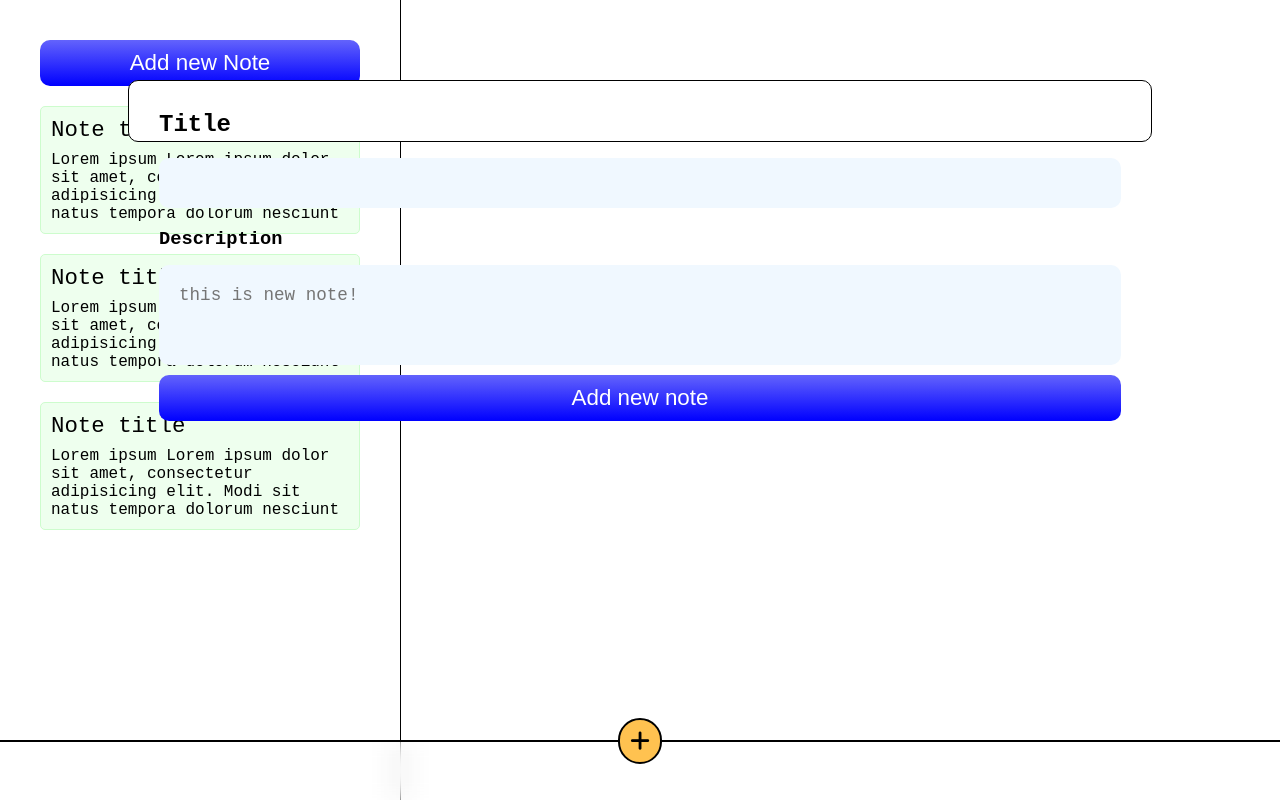
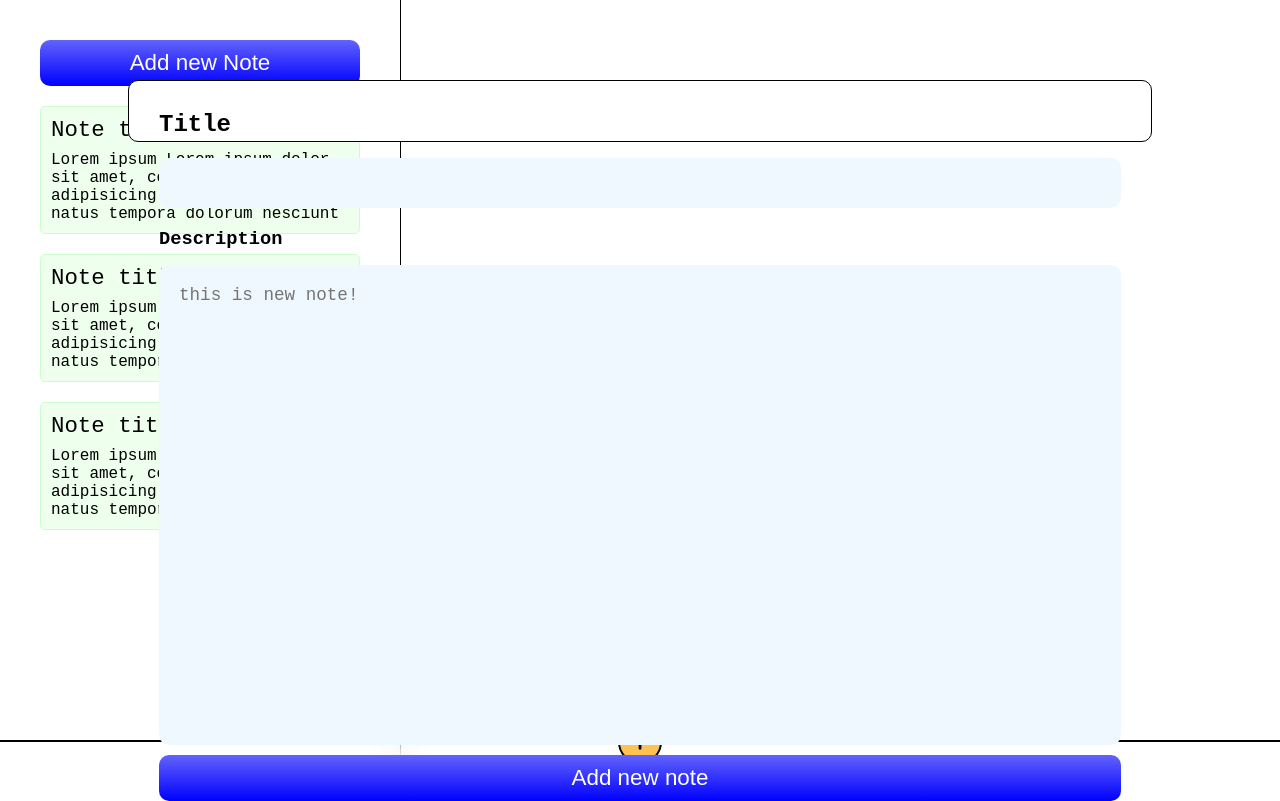
Before and after one commit to Owais28/noteapp, a plain HTML site: page index.html in a window 1280 px wide. Drawn offline with Linux system fonts and the light colour scheme; a web font is replaced by a local one.

Commit message:
update style.css

```diff
--- a/style.css
+++ b/style.css
@@ -313,7 +313,7 @@ button:hover {
 
 .modal-textarea {
     width: 100%;
-    height: 100px;
+    height: 60vh;
     border-radius: 10px;
     background-color: aliceblue;
     margin-top: 15px;
```
